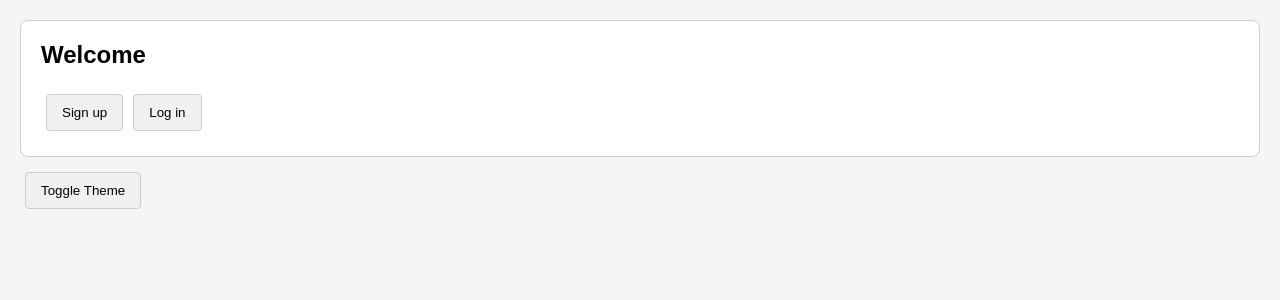
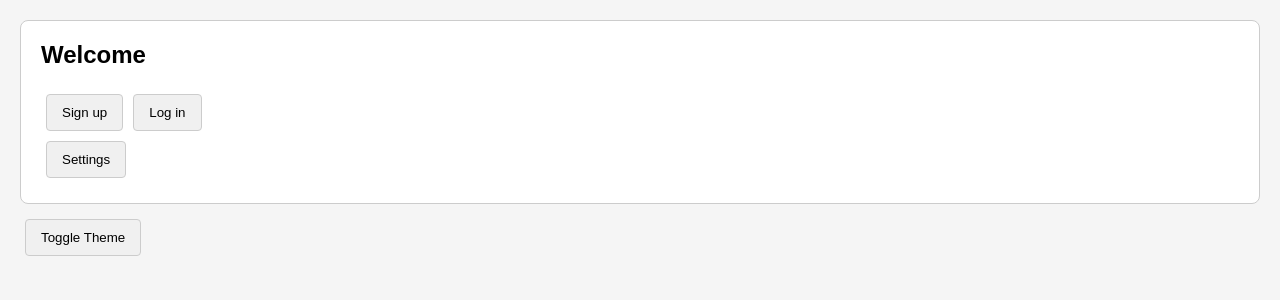
Before and after one commit to Sameemadhu16/React_projects, a React (Vite) app in the folder react-demos/: page / in a window 1280 px wide. Shown: the top 300 px of the page. Built offline with nearby package versions, Linux system fonts and the light colour scheme.

Commit message:
Overriding context for a part of the tree

```diff
--- a/react-demos/src/App.jsx
+++ b/react-demos/src/App.jsx
@@ -21,6 +21,9 @@ function Form() {
     <Panel title="Welcome">
       <Button>Sign up</Button>
       <Button>Log in</Button>
+      <ThemeContext.Provider value="light">
+        <Footer />
+      </ThemeContext.Provider>
     </Panel>
   );
 }
@@ -45,3 +48,11 @@ function Button({ children, onClick }) {
     </button>
   );
 }
+
+function Footer() {
+  return (
+    <footer>
+      <Button>Settings</Button>
+    </footer>
+  );
+}
```
